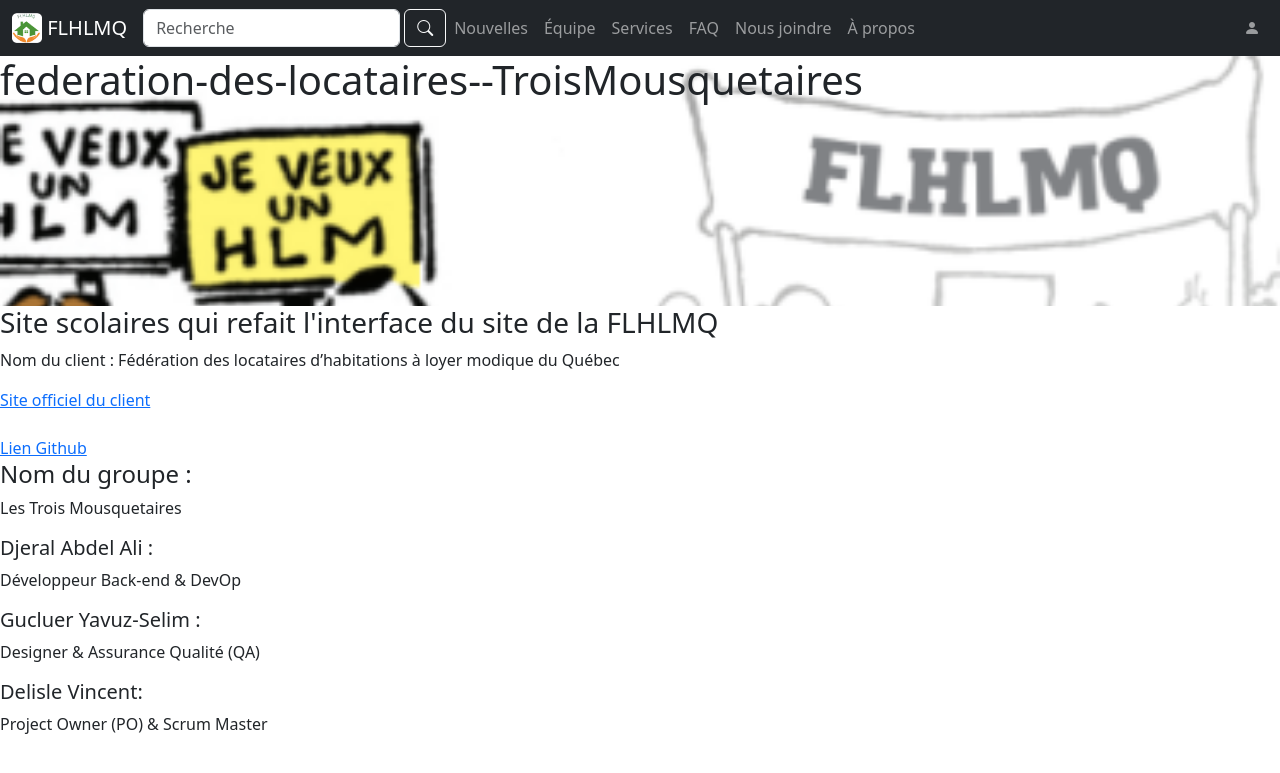
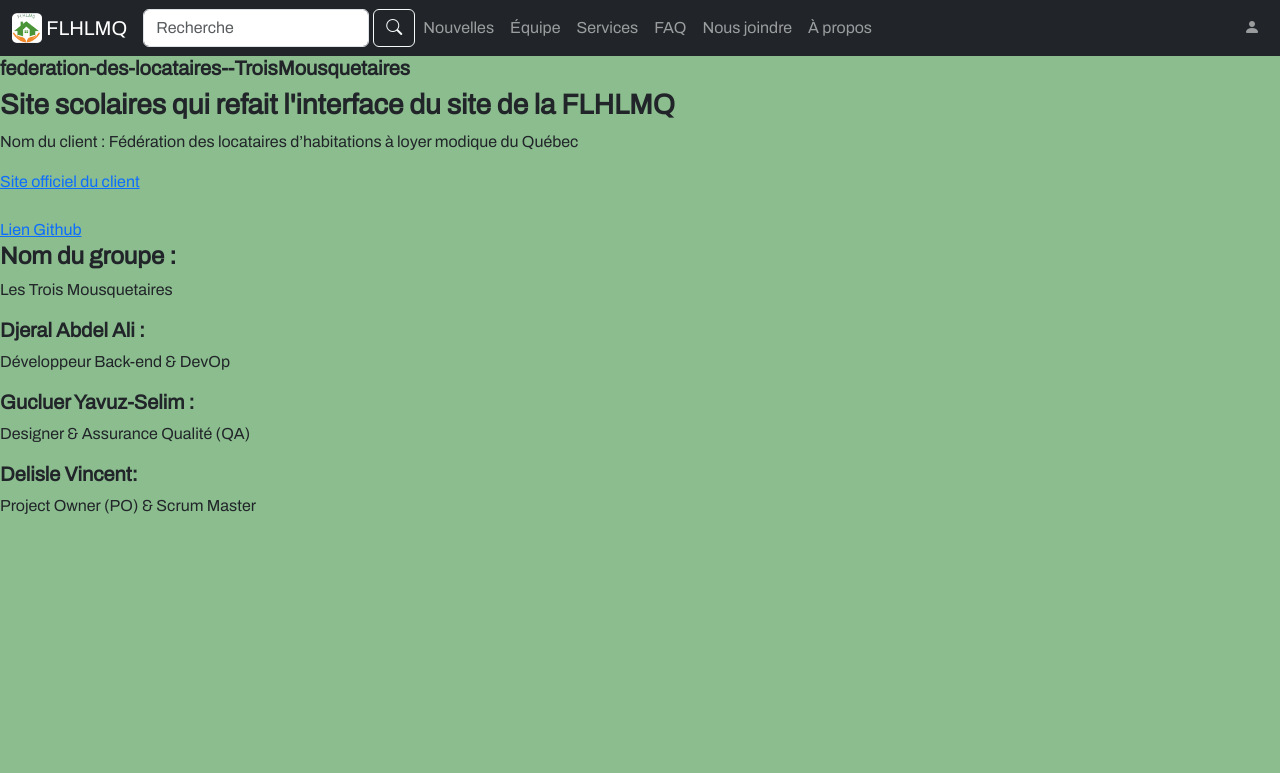
Before and after one commit to DjeAbdel0/federation-des-locataires--TroisMousquetaires, a PHP site: page / in a window 1280 px wide. Shown: the top 773 px of the page. Run offline with PHP 8.4, Linux system fonts and the light colour scheme; some libraries are stand-ins or nearby versions.

Commit message:
correction sass watch

```diff
--- a/style.css
+++ b/style.css
@@ -1,11 +1,21 @@
-.img-fluid {
-    width: 50px;
-    height: 50px;
+@font-face {
+  font-family: "archivo";
+  src: url("../assets/font/Archivo-Regular.ttf");
+}
+body,
+html {
+  font-family: "archivo";
+  background-color: #8BBD8E;
 }
 
-.client{
-    background: url("./assets/about_flhlmq.png") no-repeat;
-    background-size: cover;
-    min-height: 250px;
+h1 {
+  font-weight: bold;
+  font-size: 20px;
+}
 
-}
+h2,
+h3,
+h4,
+h5 {
+  font-weight: bold;
+}/*# sourceMappingURL=style.css.map */
--- a/style.scss
+++ b/style.scss
@@ -14,15 +14,15 @@ html {
 }
 
 h1 {
+  @include typo.bold;
   font-size: 20px;
-  font-weight: typo.$bold;
 }
 
 h2,
 h3,
 h4,
 h5 {
-  font-weight: typo.$bold;
+  @include typo.bold;
 }
 
 //Version Mobile max 375px large
```
Also changed, not shown: 1 other file.
